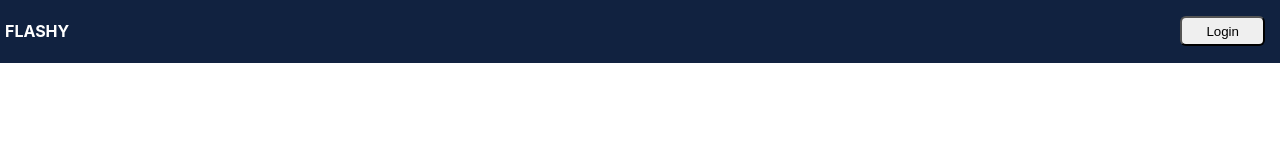
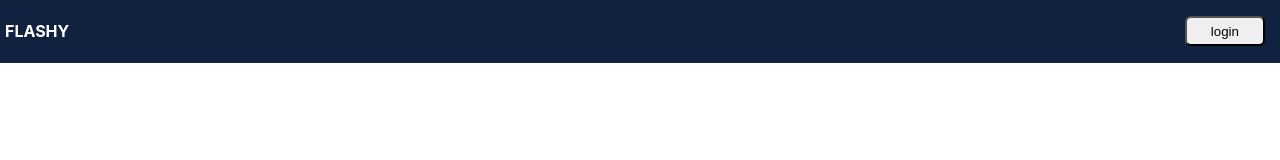
Before and after one commit to mugiisha/flash-cards-fe, a Next.js app: page /signup in a window 1280 px wide. Shown: the top 160 px of the page. Built offline with nearby package versions, Linux system fonts and the light colour scheme.

Commit message:
fix routing error

```diff
--- a/components/HomepageNavBar.tsx
+++ b/components/HomepageNavBar.tsx
@@ -8,7 +8,7 @@ const HomepageNavBar = ({option})=> {
             <Link href='/'>
               <h4 className={styles.h4}>FLASHY</h4>
             </Link>
-            <Link href={`/${option !== 'logout' ? option : 'Login'}`}>
+            <Link href={`/${option !== 'logout' ? option : 'login'}`}>
               <button className={styles.button}>{option}</button>
             </Link>
         </div>
--- a/pages/login.tsx
+++ b/pages/login.tsx
@@ -42,7 +42,6 @@ const Login: NextPage =() => {
     localStorage.setItem('token',res.data.login.token )
     localStorage.setItem('user',res.data.login.user.name )
     location.href ='/Dashboard'
-    console.log(res)
   })
   .catch(e => notify(e.message))
   }
--- a/pages/signup.tsx
+++ b/pages/signup.tsx
@@ -29,13 +29,11 @@ function Signup() {
   const handleSignUp = (e) => {
     e.preventDefault()
     e.preventDefault()
-    console.log(inputs)
   logger({variables:{email:inputs.email,password:inputs.password,name:inputs.name}})
   .then(res => {
     localStorage.setItem('token',res.data.signup.token )
     localStorage.setItem('user',res.data.signup.user.name )
     location.href ='/dashboard'
-    console.log(res)
   })
   .catch(e =>{
     if(e.message.includes('Invalid')){
@@ -49,7 +47,7 @@ function Signup() {
 
   return (
     <>
-        <HomepageNavBar option='Login'/>
+        <HomepageNavBar option='login'/>
         <ToastContainer />
         <div className={styles.container}>
             <div className={styles.main}>
```
Also changed, not shown: pages/dashboard.tsx (+8 -8 lines), styles/dashboardStyle.module.css (renamed from styles/dashboard.module.css).
